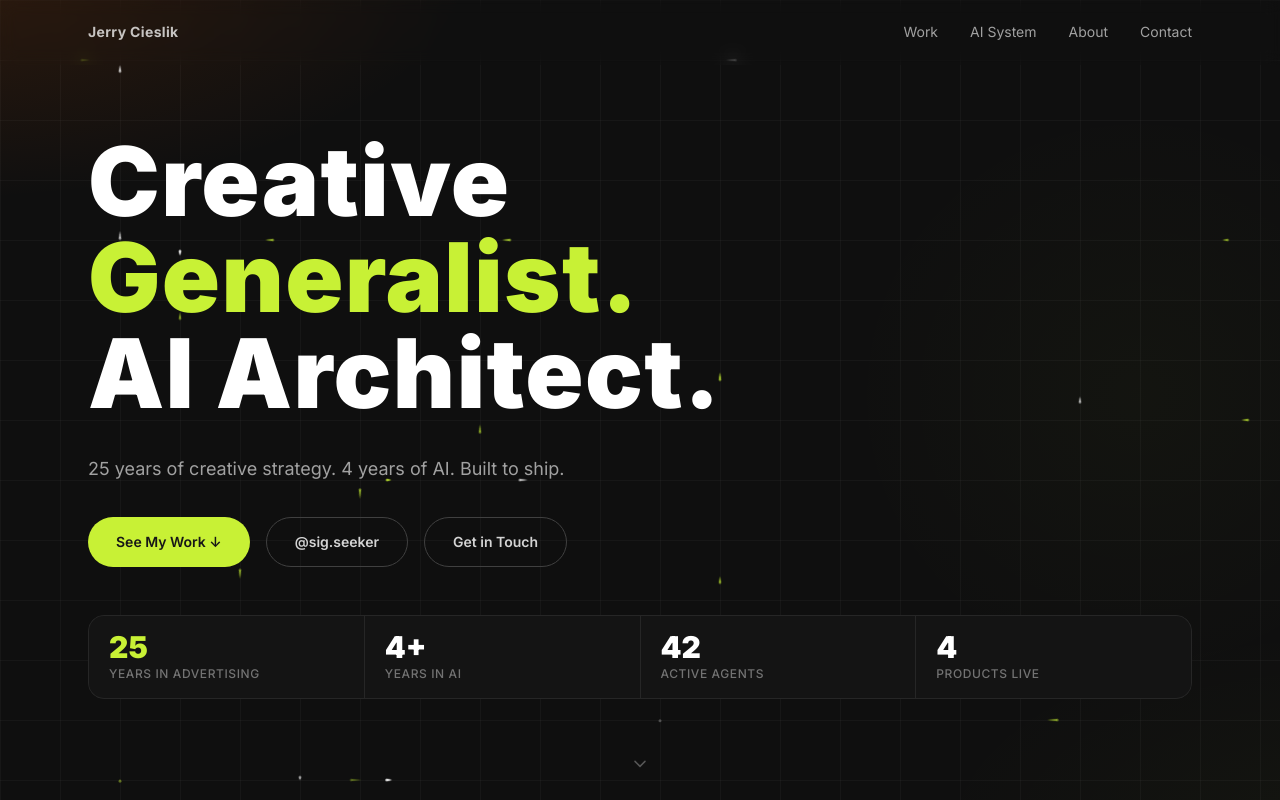
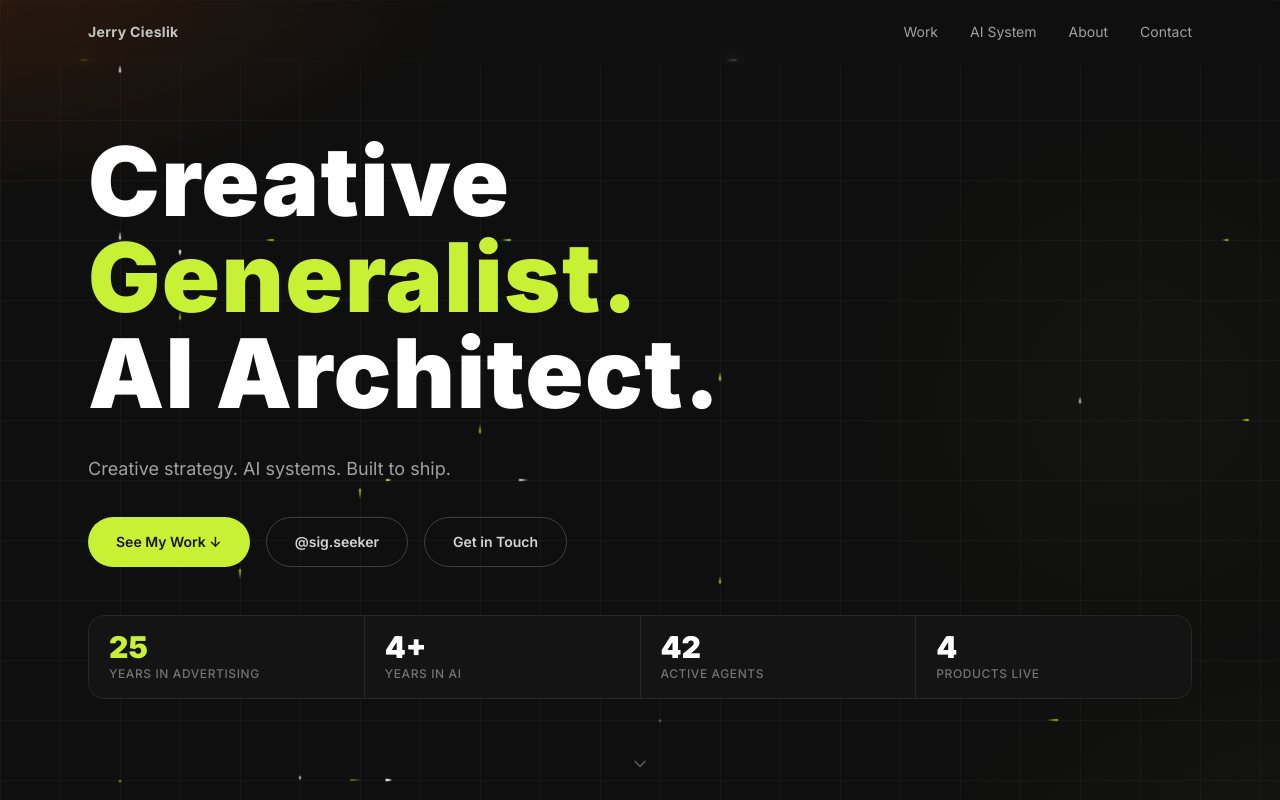
Before and after one commit to rekaldsi/digijerry-portfolio-ai, a React (Vite) app: page / in a window 1280 px wide. Shown: the top 800 px of the page. Built offline with nearby package versions, Linux system fonts and the light colour scheme.

Commit message:
fix: remove '25 years' age signal from hero, background, and brand logos copy

```diff
--- a/src/components/Background.tsx
+++ b/src/components/Background.tsx
@@ -19,7 +19,7 @@ export default function Background() {
 
           <div className="space-y-6 text-neutral-600 leading-relaxed text-base">
             <p>
-              25 years across every layer of the advertising business. I started in production at Bridges Media Group, directing TV and radio commercials, casting talent, learning how ideas actually get made. Then FCB, where I worked on global product launches for Nokia and Sony. Then Mess Marketing, where I ran experiential campaigns for Camel, connecting the brand to independent music culture across major markets.
+              I've worked across every layer of the advertising business — from production at Bridges Media Group, directing TV and radio commercials, casting talent, learning how ideas actually get made. Then FCB, where I worked on global product launches for Nokia and Sony. Then Mess Marketing, where I ran experiential campaigns for Camel, connecting the brand to independent music culture across major markets.
             </p>
             <p>
               The longest chapter was Leo Burnett, where I spent 17 years as Associate Creative Director. The brands were serious: Marlboro, Kellogg's, Pull-Ups, United Airlines. The work was high-stakes, high-volume, and unforgiving. That environment teaches you how to think clearly under pressure, sell ideas that scare people, and execute at a level most agencies never reach.
--- a/src/components/BrandLogos.tsx
+++ b/src/components/BrandLogos.tsx
@@ -45,7 +45,7 @@ export default function BrandLogos() {
             Clients I've shaped.
           </h2>
           <p className="text-neutral-500 mt-3 text-base max-w-xl mx-auto">
-            Fortune 500 brands across tobacco, CPG, tech, food, travel, and automotive. 25 years of campaigns that moved product and shifted culture.
+            Fortune 500 brands across tobacco, CPG, tech, food, travel, and automotive. Campaigns that moved product and shifted culture.
           </p>
         </motion.div>
 
--- a/src/components/Hero.tsx
+++ b/src/components/Hero.tsx
@@ -98,7 +98,7 @@ export default function Hero() {
           animate={{ opacity: 1, y: 0 }}
           transition={{ duration: 0.5, delay: 0.3 }}
         >
-          25 years of creative strategy. 4 years of AI. Built to ship.
+          Creative strategy. AI systems. Built to ship.
         </motion.p>
 
         {/* CTAs */}
```
